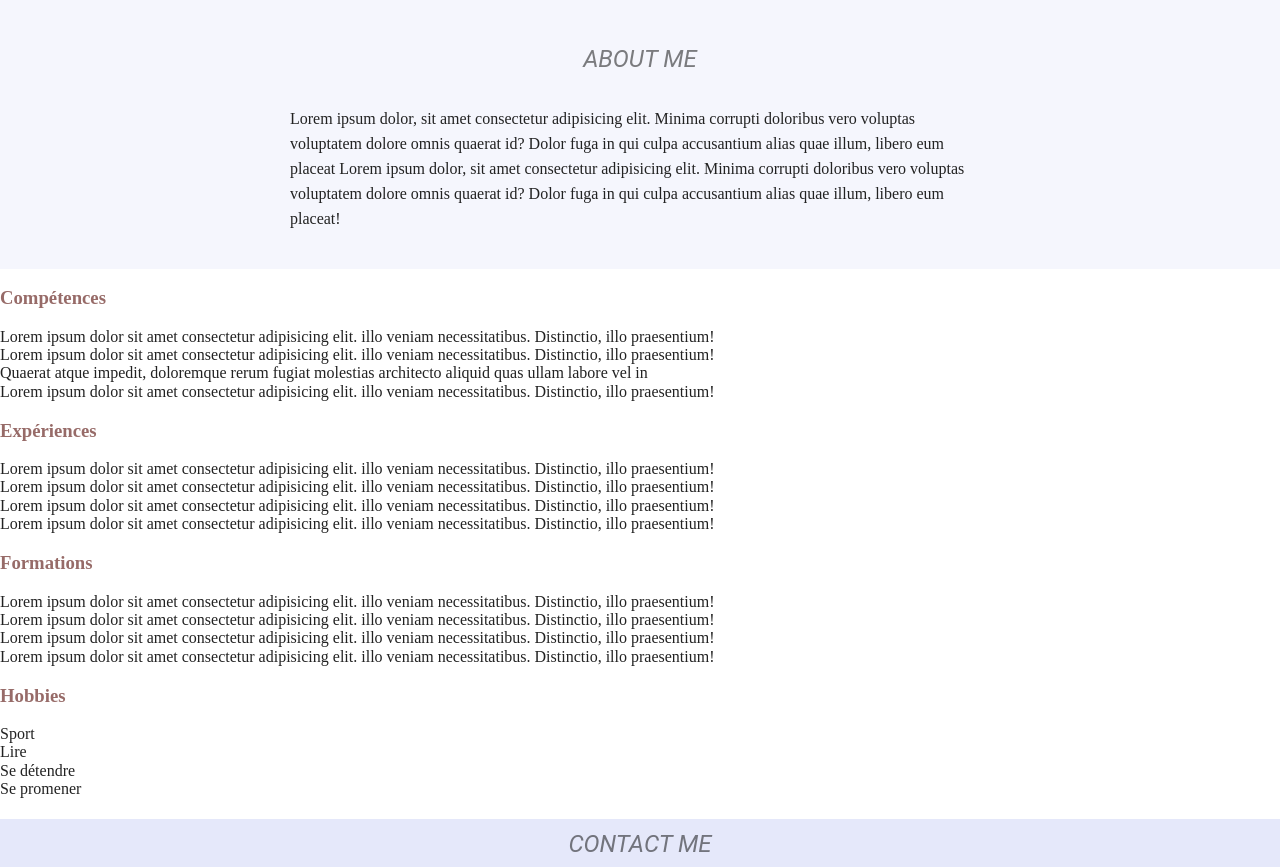
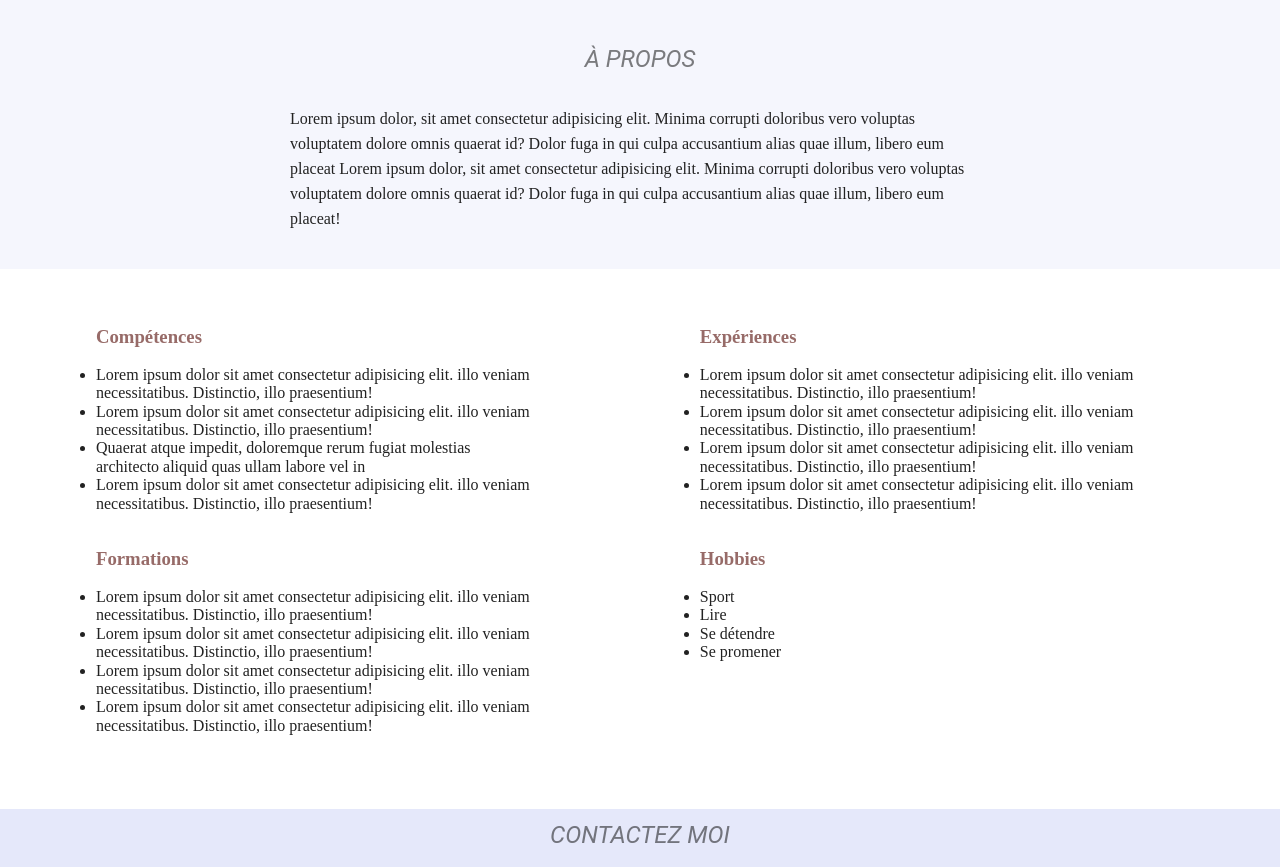
Before and after one commit to IdurarDev/mon_cv, a website built with Parcel: page index.html in a window 1280 px wide. Shown: the part 197-1064 px from the top of the page. Built offline with nearby package versions, Linux system fonts and the light colour scheme.

Commit message:
add modif in index files

```diff
--- a/index.html
+++ b/index.html
@@ -29,7 +29,7 @@
         <figure class="logo">
           <img src="img/idurar.png" alt="mon logo" width="70" />
         </figure>
-        <a href="/img/my-cv.pdf" class="first" download="my-cv.pdf">Télécharger mon CV</a>
+        <a class="first" href="img/my-cv.pdf" download>Télécharger mon CV</a>
       </section>
 
       <section>
@@ -47,7 +47,7 @@
       <section class="main-section">
 
         <article class="about-us">
-          <h2 class="title-about">About me</h2>
+          <h2 class="title-about">à propos</h2>
           <p class="text-about">
             Lorem ipsum dolor, sit amet consectetur adipisicing elit. Minima
             corrupti doloribus vero voluptas voluptatem dolore omnis quaerat id?
@@ -59,7 +59,7 @@
           </p>
         </article>
 
-        <section class="section-right">
+        <section class="section-main section-right">
 
           <article class="skills">
           <h3>Compétences</h3>
@@ -105,10 +105,6 @@
             </ul>
           </article>
 
-        </section>
-
-        <section class="section-left">
-
           <article class="formations">
             <h3>Formations</h3>
             <ul>
@@ -152,7 +148,7 @@
     <footer class="footer-contact">
       <article class="contact-us">
 
-        <h2 class="title-contact">Contact Me</h2>
+        <h2 class="title-contact">Contactez moi</h2>
         <address class="main-contact">
           <a class="contact-me" href="mailto:hamididurar@gmail.com">hamididurar@gmail.com</a>
           <a class="contact-me" href="tel:+33782925461">(±33) 07.82.92.54.61</a>
```
